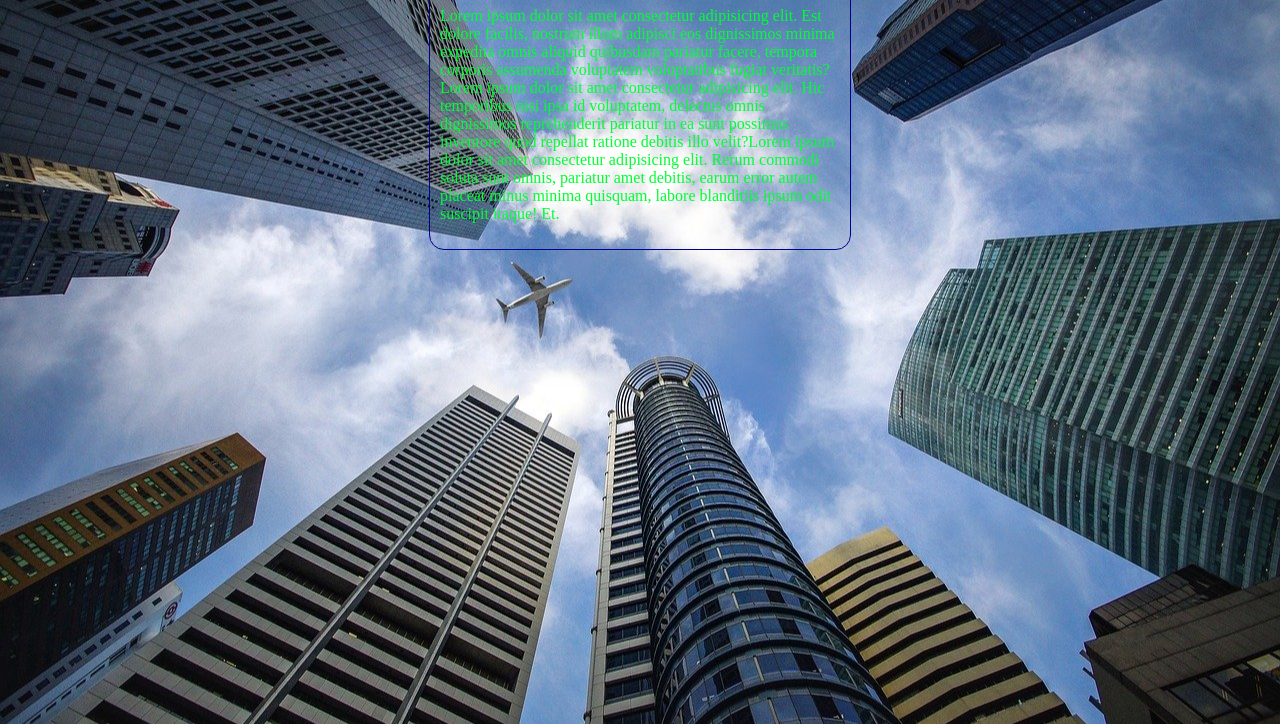
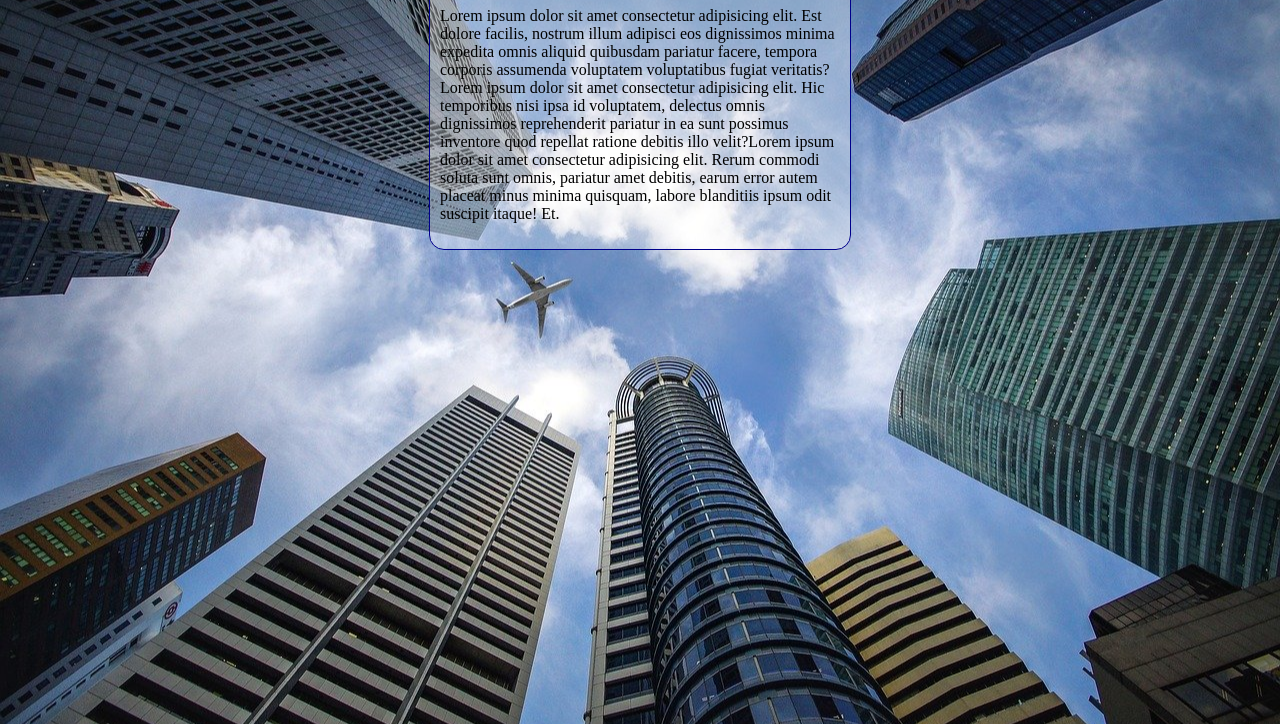
Before and after one commit to edmarketing/html-css, a plain HTML site: page exercicios/modulo3/exe022/fundo006.html in a window 1280 px wide. Shown: the part 92-816 px from the top of the page. Drawn offline with Linux system fonts and the light colour scheme.

Commit message:
Atualizei o exercicio 022

```diff
--- a/exercicios/modulo3/exe022/fundo006.html
+++ b/exercicios/modulo3/exe022/fundo006.html
@@ -16,7 +16,7 @@
         }
 
         main{
-            background-color: rgba(86, 74, 74, 0);
+            background-color: rgba(255, 255, 255, 0.328);
             width: 400px;
             padding: 10px;
             margin: auto;
@@ -24,9 +24,9 @@
             border-radius: 15px;
 
         }
-        main > p{
+     /*   main > p{
             color: rgb(0, 255, 51);
-        }
+        } */
     </style>
 </head>
 <body>
```
